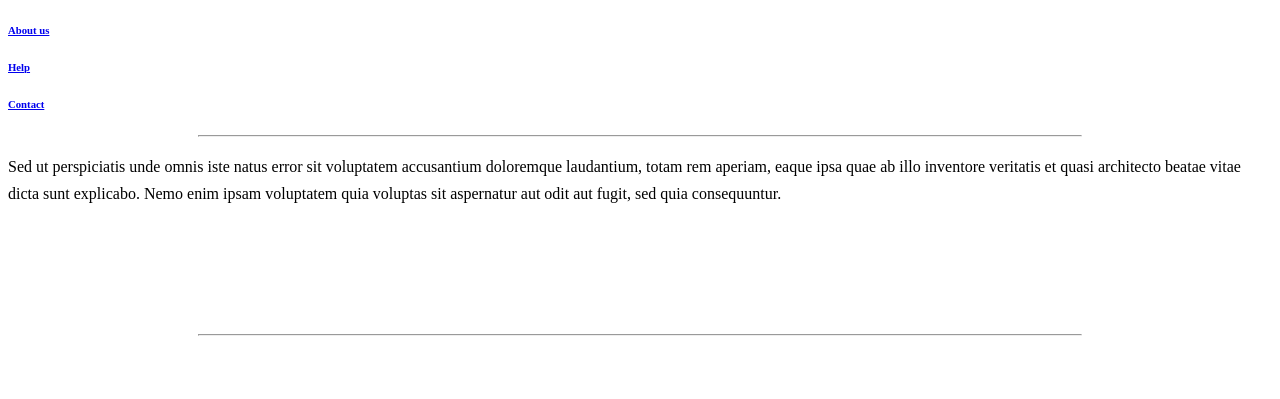
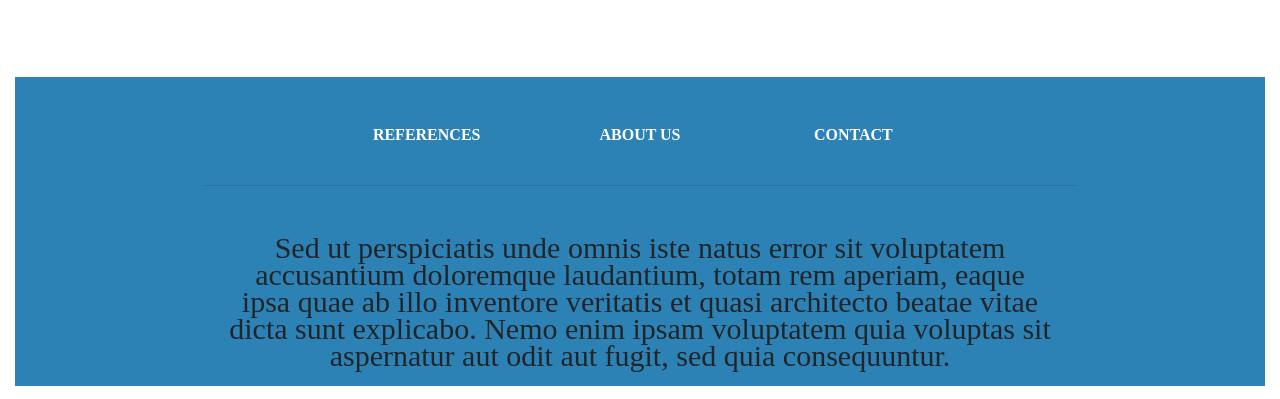
Before and after one commit to dannguyen99/Monitoring_Covid-19, a Django app: template web/templates/web/vn_view.html in a window 1280 px wide. Shown: the part 2286-2685 px from the top of the page. Run offline with Django 3.2, Linux system fonts and the light colour scheme; the template is opened without the code that fills it: most values are stand-ins (such as "Sample title", 1, 10 or a date in 2020); some libraries are stand-ins or nearby versions.

Commit message:
synchronize all page to 1 style

```diff
--- a/web/static/web/css/base.css
+++ b/web/static/web/css/base.css
@@ -1,7 +1,7 @@
 .m-10 {
   margin: 0% 10% 0%;
 }
-.header{
+.header, .footer{
   background-color: #2D82B5;
 }
 a,
@@ -39,7 +39,7 @@ th {
 .navbar-nav{
   margin-left: 20%;
 }
-.navbar-nav, .dropdown-menu{
+.navbar-nav, .dropdown-menu, .footer{
   font-family: 'Times New Roman', Times, serif;
   font-size: 30px;
 }
--- a/web/templates/web/base.html
+++ b/web/templates/web/base.html
@@ -1,6 +1,26 @@
 {% load static %}
 
 <html>
+  <head>
+    <link
+      rel="stylesheet"
+      href="https://stackpath.bootstrapcdn.com/bootstrap/4.5.0/css/bootstrap.min.css"
+      integrity="sha384-9aIt2nRpC12Uk9gS9baDl411NQApFmC26EwAOH8WgZl5MYYxFfc+NcPb1dKGj7Sk"
+      crossorigin="anonymous"
+    />
+    <link
+      rel="stylesheet"
+      type="text/css"
+      href="{% static 'web/css/base.css' %}"
+    />
+
+    <script src="https://code.jquery.com/jquery-3.2.1.min.js"></script>
+
+    <script>
+      $(document).ready(function () {});
+    </script>
+    {% block head %}{% endblock %}
+  </head>
 
   <body>
     <div class="container-fluid">
@@ -31,10 +51,7 @@
             >
               <span class="navbar-toggler-icon"></span>
             </button>
-            <div
-              class="navbar-collapse"
-              id="navbarNavDropdown"
-            >
+            <div class="navbar-collapse" id="navbarNavDropdown">
               <ul class="navbar-nav text-nowrap" id="nav-list">
                 <li class="nav-item dropdown active pr-4 h-100">
                   <a
@@ -52,7 +69,7 @@
                   <div
                     class="dropdown-menu"
                     aria-labelledby="navbarDropdownMenuLink"
-                    style="background-color: #2D82B5;"
+                    style="background-color: #2d82b5;"
                   >
                     <a
                       class="nav-link dropdown-item"
@@ -70,45 +87,29 @@
                     >
                     <a
                       class="nav-link dropdown-item"
+                      href="{% url 'us' %}"
+                      aria-selected="true"
+                      style="color: white;"
+                      >America</a
+                    >
+                    <a
+                      class="nav-link dropdown-item"
                       href="{% url 'europe' %}"
                       aria-selected="true"
                       style="color: white;"
                       >Europe</a
                     >
-                    <a
-                      class="nav-link dropdown-item"
-                      href="{% url 'us' %}"
-                      aria-selected="true"
-                      style="color: white;"
-                      >America</a
-                    >
                   </div>
                 </li>
                 <li class="nav-item active pr-4">
-                  <a class="nav-link" style="color: white;" href="#">References</a>
+                  <a class="nav-link" style="color: white;" href="#"
+                    >References</a
+                  >
                 </li>
                 <li class="nav-item active pr-4">
-                  <a class="nav-link" style="color: white;" href="#">About Us</a>
-                </li>
-              </ul>
-            </div>
-          </div>
-        </nav>
-      </header>
-
-                <!-- dropdown menu -->
-                <div class="dropdown-menu" aria-labelledby="navbarDropdownMenuLink">
-                  <a class="nav-link dropdown-item" href="{% url 'index' %}" aria-selected="true">The World</a>
-                  <a class="nav-link dropdown-item" href="{% url 'vietnam' %}" aria-selected="true">Việt Nam</a>
-                  <a class="nav-link dropdown-item" href="{% url 'europe' %}" aria-selected="true">Europe</a>
-                  <a class="nav-link dropdown-item" href="{% url 'us' %}" aria-selected="true">America</a>
-                </div>
-              </li>
-              <li class="nav-item active">
-                <a class="nav-link" href="#">References</a>
-              </li>
-              <li class="nav-item active">
-                <a class="nav-link" href="#">About Us</a>
+                  <a class="nav-link" style="color: white;" href="#"
+                    >About Us</a
+                  >
                 </li>
               </ul>
             </div>
@@ -118,14 +119,14 @@
 
       {% block body %} {% endblock %}
       <!-- Footer -->
-    <footer class="page-footer font-small bg-secondary mt-5">
+      <footer class="footer page-footer mt-5">
         <!-- Footer Links -->
         <!-- Grid row-->
         <div class="row text-center d-flex justify-content-center pt-5 mb-3">
           <!-- Grid column -->
           <div class="col-md-2 mb-3">
             <h6 class="text-uppercase font-weight-bold">
-            <a href="#!">About us</a>
+              <a href="#!">References</a>
             </h6>
           </div>
           <!-- Grid column -->
@@ -133,7 +134,7 @@
           <!-- Grid column -->
           <div class="col-md-2 mb-3">
             <h6 class="text-uppercase font-weight-bold">
-            <a href="#!">Help</a>
+              <a href="#!">About Us</a>
             </h6>
           </div>
           <!-- Grid column -->
@@ -164,18 +165,24 @@
           <!-- Grid column -->
         </div>
         <!-- Grid row-->
-      <hr class="clearfix d-md-none rgba-white-light" style="margin: 10% 15% 5%;" />
+        <hr
+          class="clearfix d-md-none rgba-white-light"
+          style="margin: 10% 15% 5%;"
+        />
         <!-- Footer Links -->
       </footer>
       <!-- Footer -->
     </div>
     <!-- bootstrap -->
-  <script src="https://cdn.jsdelivr.net/npm/popper.js@1.16.0/dist/umd/popper.min.js"
+    <script
+      src="https://cdn.jsdelivr.net/npm/popper.js@1.16.0/dist/umd/popper.min.js"
       integrity="sha384-Q6E9RHvbIyZFJoft+2mJbHaEWldlvI9IOYy5n3zV9zzTtmI3UksdQRVvoxMfooAo"
-    crossorigin="anonymous"></script>
-  <script src="https://stackpath.bootstrapcdn.com/bootstrap/4.5.0/js/bootstrap.min.js"
+      crossorigin="anonymous"
+    ></script>
+    <script
+      src="https://stackpath.bootstrapcdn.com/bootstrap/4.5.0/js/bootstrap.min.js"
       integrity="sha384-OgVRvuATP1z7JjHLkuOU7Xw704+h835Lr+6QL9UvYjZE3Ipu6Tp75j7Bh/kR0JKI"
-    crossorigin="anonymous"></script>
+      crossorigin="anonymous"
+    ></script>
   </body>
-
 </html>
--- a/web/templates/web/vn_view.html
+++ b/web/templates/web/vn_view.html
@@ -80,8 +80,11 @@
 
   <!-- other map -->
   <div class="h-75 mt-5 m-10" id="case_curve_chart"></div>
-  <div class="h-75 mt-5 m-10" id="age_chart"></div>
-  <div class="h-75 mt-5 m-10 mb-5" id="gender_chart"></div>
+
+  <div class="h-100 m-10">
+    <div class="w-50 h-75 mt-5 float-left" id="age_chart"></div>
+    <div class="w-50 h-75 mt-5 pl-5 float-right" id="gender_chart"></div>
+  </div>
 
   <script
     type="text/javascript"
@@ -105,11 +108,11 @@
 
     var options = {
       axisTitlesPosition:'out',
-      title: 'Vietnam Covid 19 Cases',
+      title: 'Vietnam Covid 19 cases by Days',
       titleTextStyle: {
         color: '#000000',
         fontName: 'Times New Roman',
-        fontSize: 30,
+        fontSize: 25,
         bold: true,    // true or false
         // italic: <boolean>   // true of false
       },
@@ -135,11 +138,11 @@
       data.addRows({{ ages|safe}})
 
     var options = {
-      title: 'Vietnam COVID-19 cases by ages',
+      title: 'Vietnam COVID-19 cases by Ages',
       titleTextStyle: {
         color: '#000000',
         fontName: 'Times New Roman',
-        fontSize: 30,
+        fontSize: 25,
         bold: true,    // true or false
         // italic: <boolean>   // true of false
       },
@@ -168,11 +171,11 @@
 
 
     var options = {
-        title: 'Cases by Gender',
+        title: 'Vietnam COVID-19 cases by Gender',
         titleTextStyle: {
         color: '#000000',
         fontName: 'Times New Roman',
-        fontSize: 30,
+        fontSize: 25,
         bold: true,    // true or false
         // italic: <boolean>   // true of false
         },
@@ -217,4 +220,3 @@
     };
   </script>
   {% endblock %}
-</div>
```
Also changed, not shown: web/templates/web/eu_view.html (+25 -4 lines), web/templates/web/index.html (+19 -11 lines), web/templates/web/us_view.html (+13 -6 lines). Lines whose indentation alone changed are shown as unchanged.
